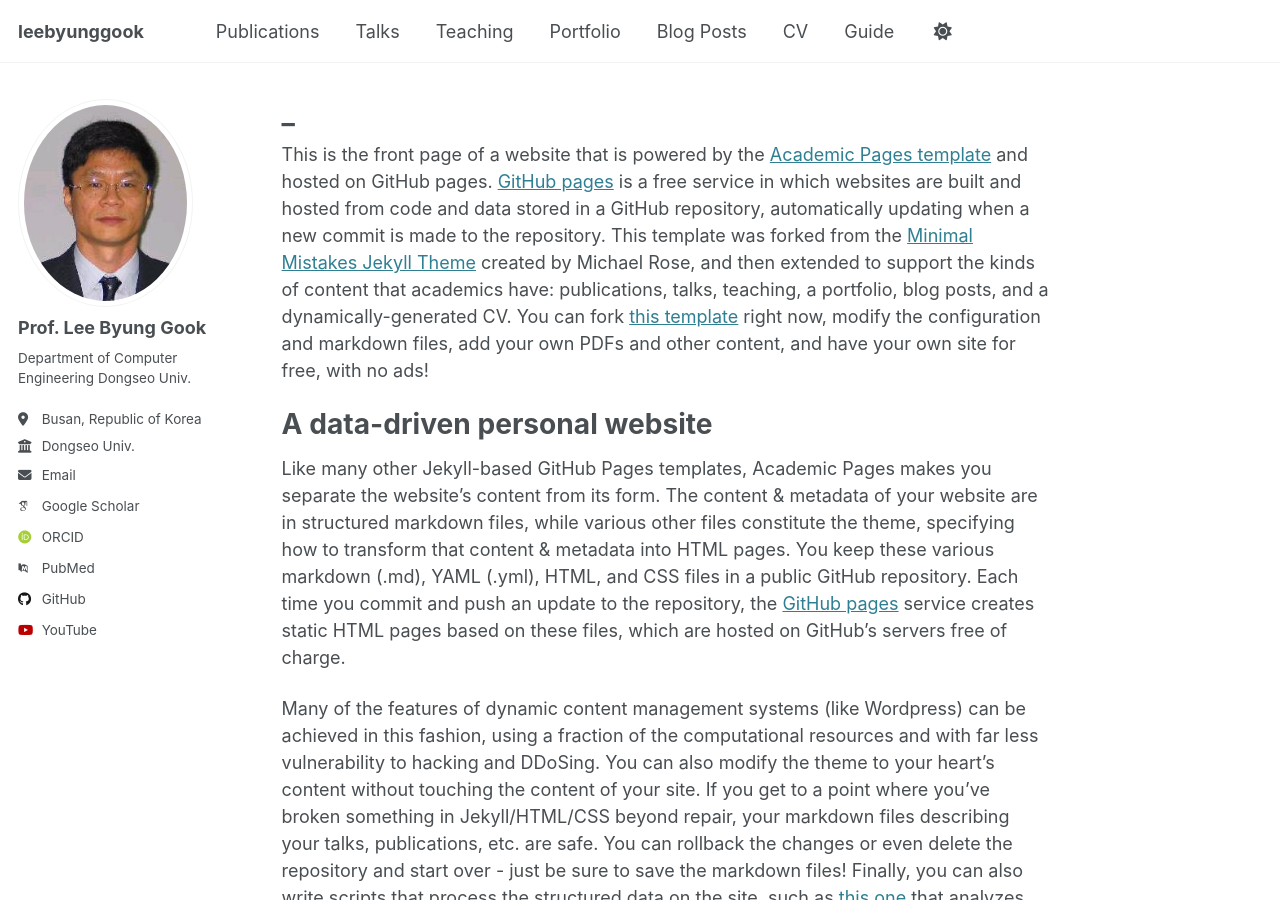
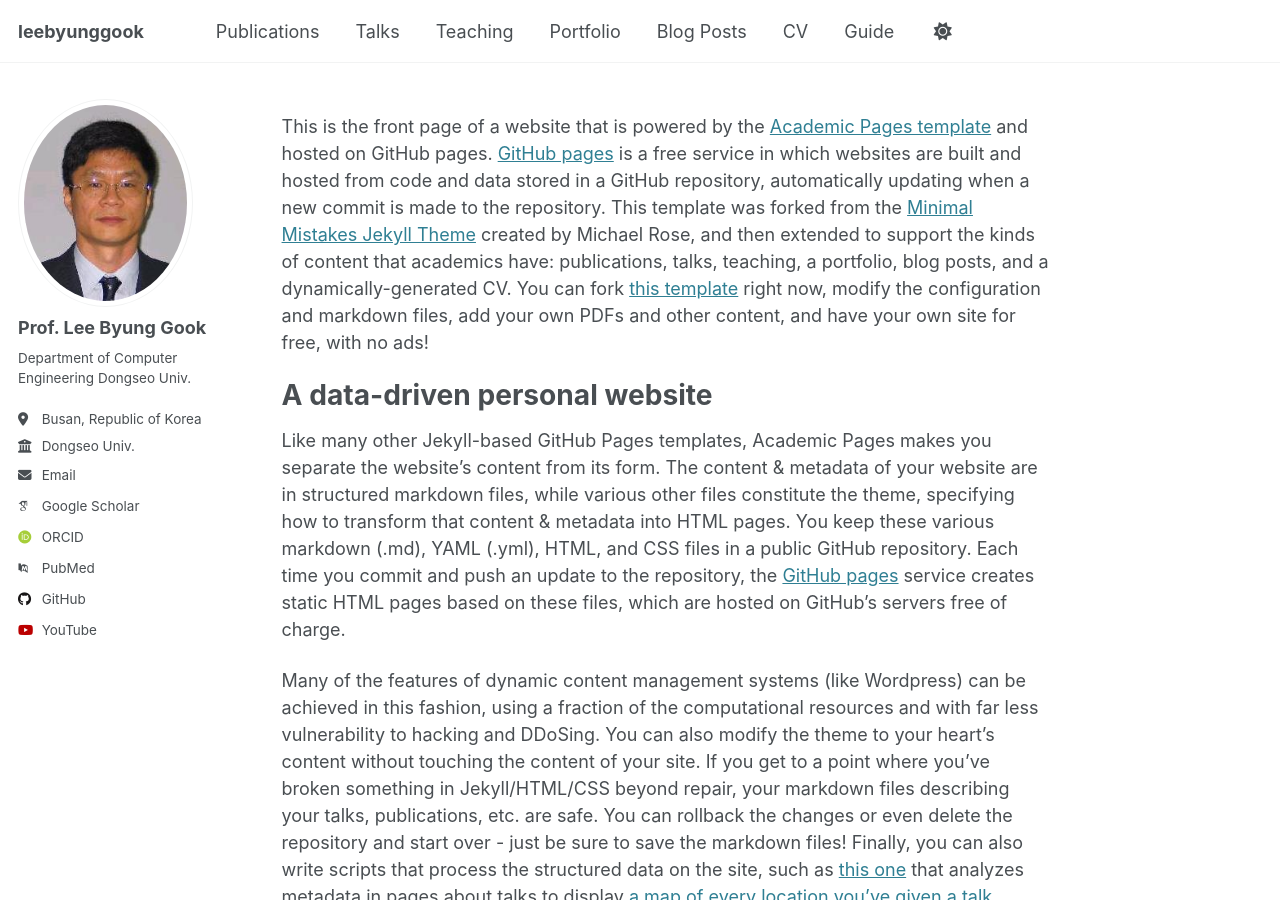
Before and after one commit to leebyunggook/leebyunggook.github.io, a Jekyll site: the page built from _pages/about.md, in a window 1280 px wide and 900 px high. Built offline with Jekyll 4.4.1, drawn with Linux system fonts in a browser that asks for light colours; some web fonts are replaced.

```diff
--- a/_pages/about.md
+++ b/_pages/about.md
@@ -1,6 +1,6 @@
 ---
 permalink: /
-title: "_"
+title: ""
 author_profile: true
 redirect_from:
   - /about/
```
